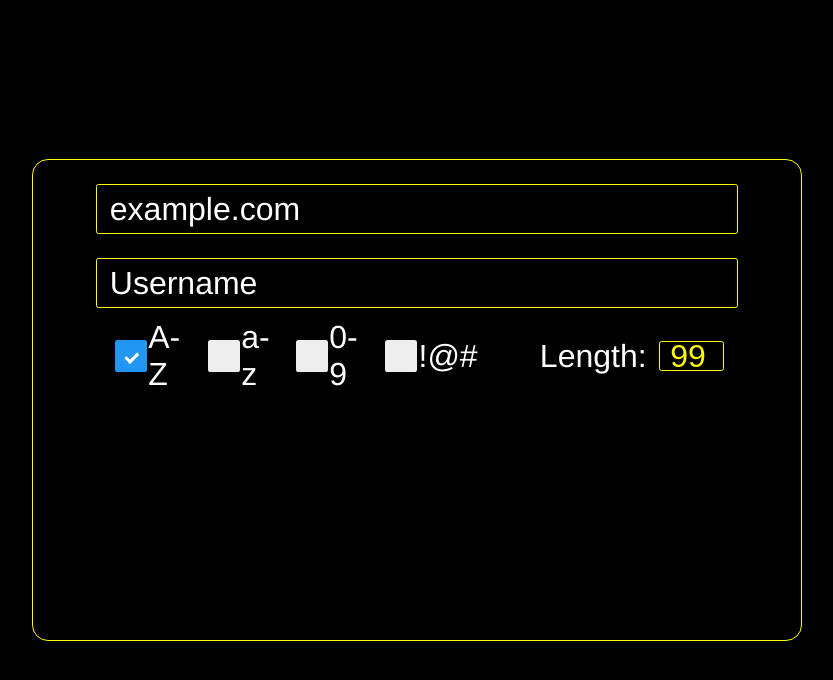
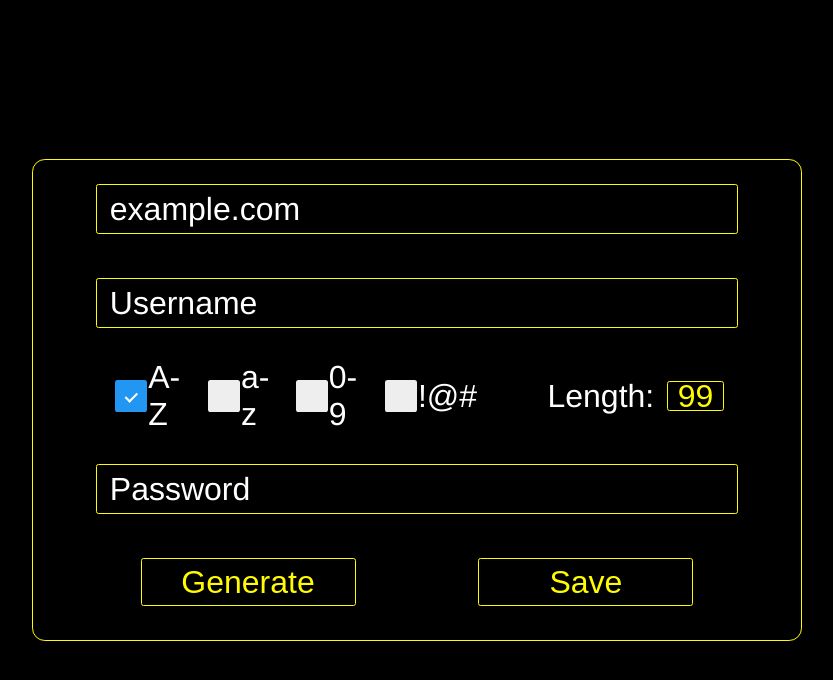
Before and after one commit to Breno-Corsi/PassGen-Web, a plain HTML site: page index.html in a window 1280 px wide. Shown: the whole page, without its empty margins (223-1056 px from the left). Drawn offline with Linux system fonts and the light colour scheme.

Commit message:
layout complete

```diff
--- a/index.html
+++ b/index.html
@@ -3,7 +3,7 @@
 
 <head>
     <meta charset="UTF-8" />
-    <meta name="viewport" content="width-device-width, initial-scale=1.0, user-scalable=no">
+    <meta name="viewport" content="width-device-width, initial-scale=1.0, user-scalable=no, maximum-scale=1.0">
     <title>PassGen</title>
     <link rel="stylesheet" href="style.css">
 </head>
@@ -34,6 +34,11 @@
                 <input type="number" value="99">
             </div>
         </div>
+        <div class="textbox" id="password">Password</div>
+        <div class="buttons">
+            <button class="button-generate" id="generate">Generate</button>
+            <button class="button-save" id="save">Save</button>
+        </div>
     </div>
     <script src="script.js"></script>
 </body>
--- a/style.css
+++ b/style.css
@@ -18,11 +18,11 @@ body {
 
   height: 60%;
   width: 60%;
-  gap: 3vh;
+  gap: 5.5vh;
   border: 0.2vh solid #fffb00;
 
   background-color: rgb(0, 0, 0);
-  border-radius: 16px;
+  border-radius: 1vw;
 }
 
 .textbox {
@@ -33,11 +33,12 @@ body {
   height: 10%;
   padding-left: 1vw;
   padding-right: 1vw;
-  border: 1.5px solid #fffb00;
+  border: 0.1vw solid #fffb00;
 
   background-color: #000;
-  border-radius:0.2vw;
+  border-radius: 0.2vw;
 }
+
 .textbox:first-of-type {
   margin-top: 3vh;
 }
@@ -63,6 +64,7 @@ body {
   -ms-user-select: none;
   user-select: none;
 }
+
 /* Hide the browser's default checkbox */
 .container input {
   position: absolute;
@@ -71,6 +73,7 @@ body {
   height: 0;
   width: 0;
 }
+
 /* Create a custom checkbox */
 .checkmark {
   position: absolute;
@@ -81,24 +84,29 @@ body {
   background-color: #eee;
   border-radius: 0.2vw;
 }
+
 /* On mouse-over, add a grey background color */
 .container:hover input~.checkmark {
   background-color: #ccc;
 }
+
 /* When the checkbox is checked, add a blue background */
 .container input:checked~.checkmark {
   background-color: #2196F3;
 }
+
 /* Create the checkmark/indicator (hidden when not checked) */
 .checkmark:after {
   content: "";
   position: absolute;
   display: none;
 }
+
 /* Show the checkmark when checked */
-.container input:checked ~ .checkmark:after {
+.container input:checked~.checkmark:after {
   display: block;
 }
+
 /* Style the checkmark/indicator */
 .container .checkmark:after {
   left: 40%;
@@ -106,7 +114,7 @@ body {
   width: 15%;
   height: 30%;
   border: solid white;
-  border-width: 0 3px 3px 0;
+  border-width: 0 0.2vw 0.2vw 0;
   -webkit-transform: rotate(45deg);
   -ms-transform: rotate(45deg);
   transform: rotate(45deg);
@@ -118,7 +126,7 @@ body {
   align-self: center;
   justify-content: center;
   text-align: center;
-  margin-left: 7%;
+  margin-left: 4vw;
 }
 .password-length input[type="number"] {
   align-self: center;
@@ -128,10 +136,59 @@ body {
   font-size: 4vh;
   color: #fffb00;
   margin-left: 1vw;
-  padding-left: 0.75vw;
   width: 4vw;
   height: 2vw;
 
   border: 0.2vh solid #fffb00;
-  border-radius:0.2vw;
+  border-radius: 0.2vw;
 }
+input[type=number]::-webkit-inner-spin-button,
+input[type=number]::-webkit-outer-spin-button {
+  -webkit-appearance: none;
+  margin: 0;
+}
+
+.buttons {
+  display: flex;
+  align-items: center;
+  justify-content: center;
+
+  width: 80%;
+  height: 10%;
+  gap: 20%;
+  padding-left: 1vw;
+  padding-right: 1vw;
+}
+
+.button-generate {
+  background-color: transparent;
+  width: 35%;
+  height: 100%;
+
+  color: #fffb00;
+  text-align: center;
+  font-size: 4vh;
+  border: 0.1vw solid #fffb00;
+
+  border-radius: 0.2vw
+}
+.button-generate:hover{
+  background-color: #fffb00;
+  color: #000;
+}
+.button-save {
+  background-color: transparent;
+  width: 35%;
+  height: 100%;
+
+  color: #fffb00;
+  text-align: center;
+  font-size: 4vh;
+  border: 0.1vw solid #fffb00;
+
+  border-radius: 0.2vw
+}
+.button-save:hover{
+  background-color: #fffb00;
+  color: #000;
+}
```
